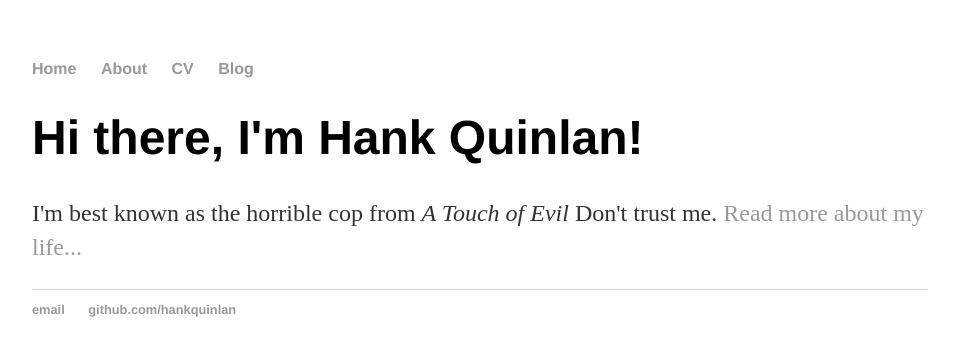
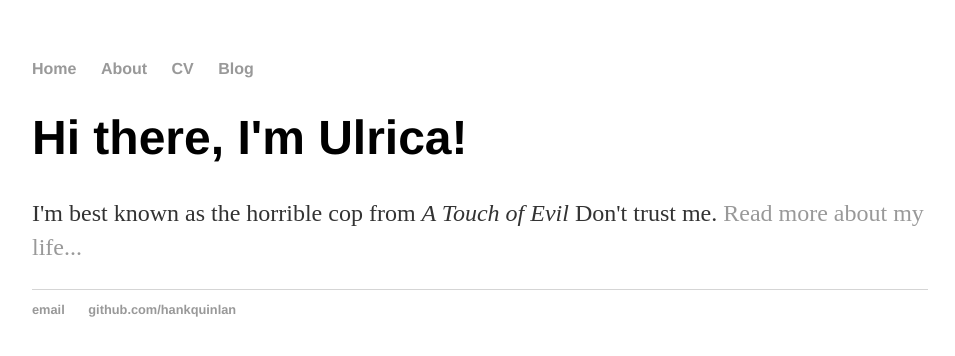
Before and after one commit to ulrica-x/ulrica-x.github.io, a Jekyll site: the page built from index.html, in a window 1280 px wide. Shown: the top 356 px of the page, without its empty margins (160-1115 px from the left). Built offline with Jekyll 4.4.1, drawn with Linux system fonts in a browser that asks for light colours.

Commit message:
Update index.html

```diff
--- a/index.html
+++ b/index.html
@@ -1,30 +1,8 @@
-<!DOCTYPE html>
-<html>
-	<head>
-		<title>Hank Quinlan, Horrible Cop</title>
-		<!-- link to main stylesheet -->
-		<link rel="stylesheet" type="text/css" href="/css/main.css">
-	</head>
-	<body>
-		<nav>
-    		<ul>
-        		<li><a href="/">Home</a></li>
-	        	<li><a href="/about">About</a></li>
-        		<li><a href="/cv">CV</a></li>
-        		<li><a href="/blog">Blog</a></li>
-    		</ul>
-		</nav>
-		<div class="container">
-    		<div class="blurb">
-        		<h1>Hi there, I'm Hank Quinlan!</h1>
-				<p>I'm best known as the horrible cop from <em>A Touch of Evil</em> Don't trust me. <a href="/about">Read more about my life...</a></p>
-    		</div><!-- /.blurb -->
-		</div><!-- /.container -->
-		<footer>
-    		<ul>
-        		<li><a href="mailto:hankquinlanhub@gmail.com">email</a></li>
-        		<li><a href="https://github.com/hankquinlan">github.com/hankquinlan</a></li>
-			</ul>
-		</footer>
-	</body>
-</html>
+---
+layout: default
+title: Ulrica's Test 1
+---
+<div class="blurb">
+	<h1>Hi there, I'm Ulrica!</h1>
+	<p>I'm best known as the horrible cop from <em>A Touch of Evil</em> Don't trust me. <a href="/about">Read more about my life...</a></p>
+</div><!-- /.blurb -->
```
